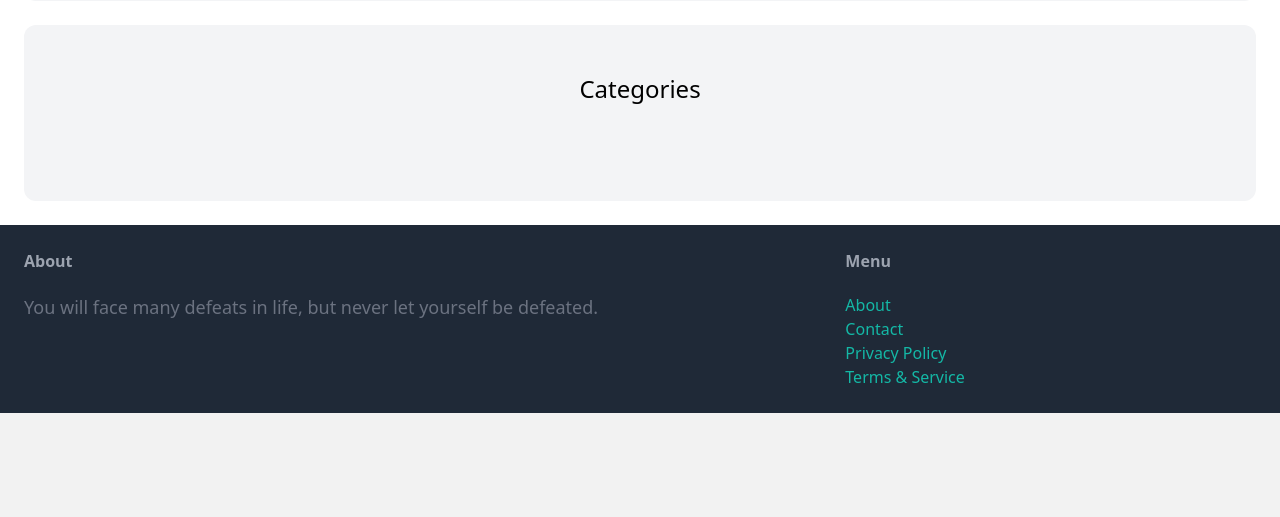
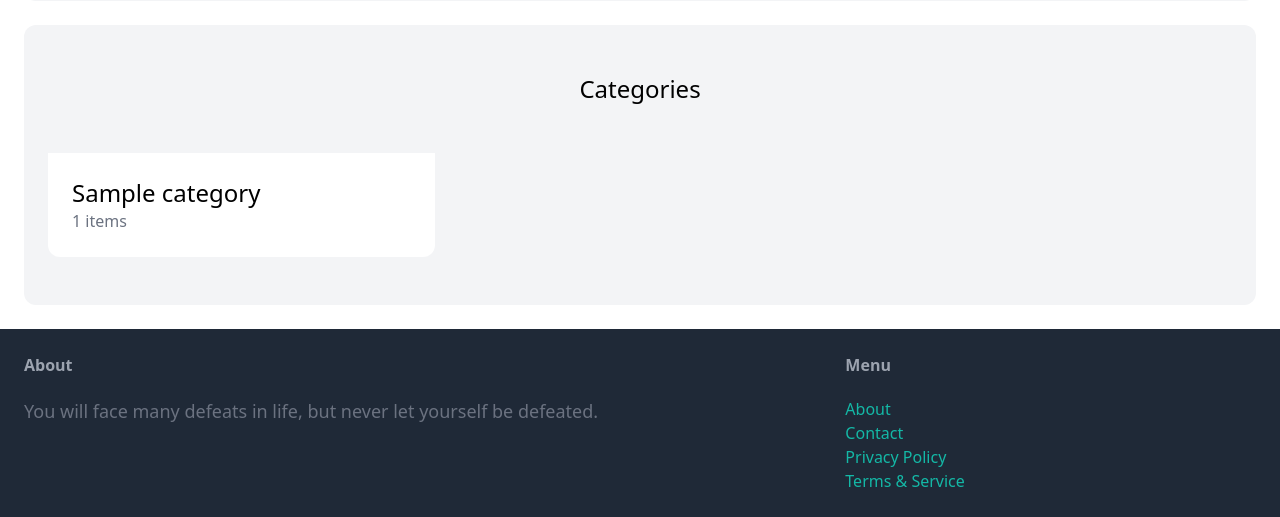
Before and after one commit to kuldeep1A/puddle, a Django app: template core/templates/core/index.html in a window 1280 px wide. Shown: the part 884-1401 px from the top of the page. Before the commit the page ends 1297 px from the top, so only its background shows below. Run offline with Django 3.2, Linux system fonts and the light colour scheme; the template is opened without the code that fills it: most values are stand-ins (such as "Sample title", 1, 10 or a date in 2020); grey boxes marked "Sample" are stand-in pictures; some libraries are stand-ins or nearby versions.

Commit message:
count the item on each category

```diff
--- a/core/templates/core/index.html
+++ b/core/templates/core/index.html
@@ -22,8 +22,17 @@
     </div>
     <div class="mt-6 px-6 py-12 bg-gray-100 rounded-xl">
         <h2 class="mb-12 text-2xl text-center">Categories</h2>
-        <div class="grid gird-cols-3 gap-3">
-
+        <div class="grid grid-cols-3 gap-3">
+            {% for category in categories %}
+                <div>
+                    <a href="#">
+                        <div class="p-6 bg-white rounded-b-xl">
+                            <h2 class="text-2xl">{{ category.name }}</h2>
+                            <p class="text-gray-500">{{ category.items.count }} items</p>
+                        </div>
+                    </a>
+                </div>
+            {% endfor %}
         </div>
     </div>
 {% endblock %}
```
